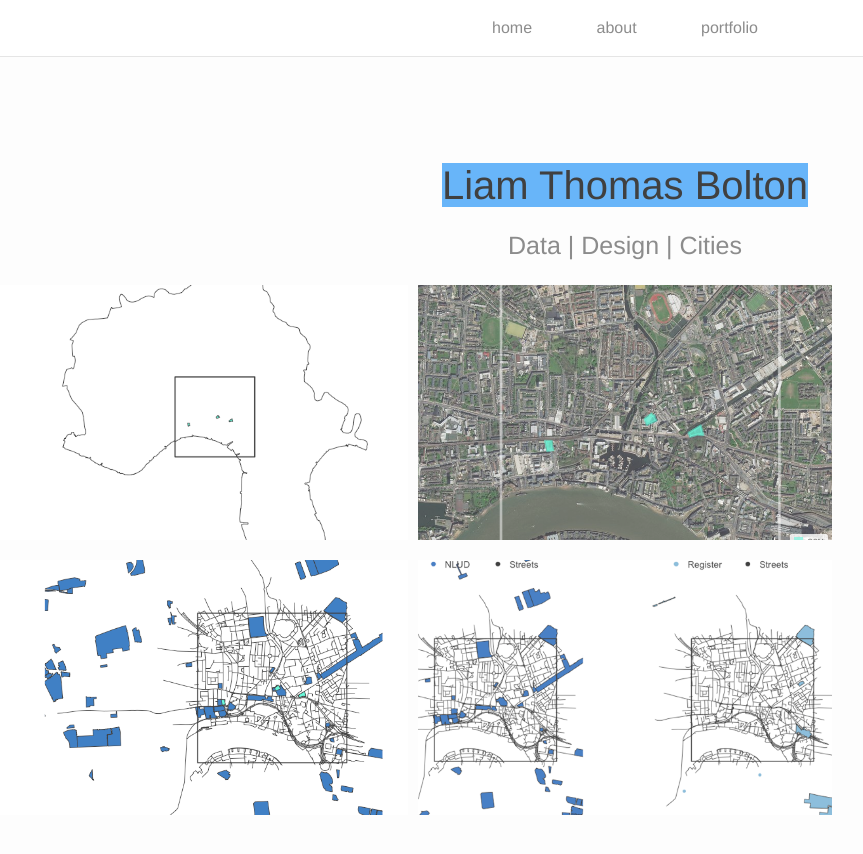
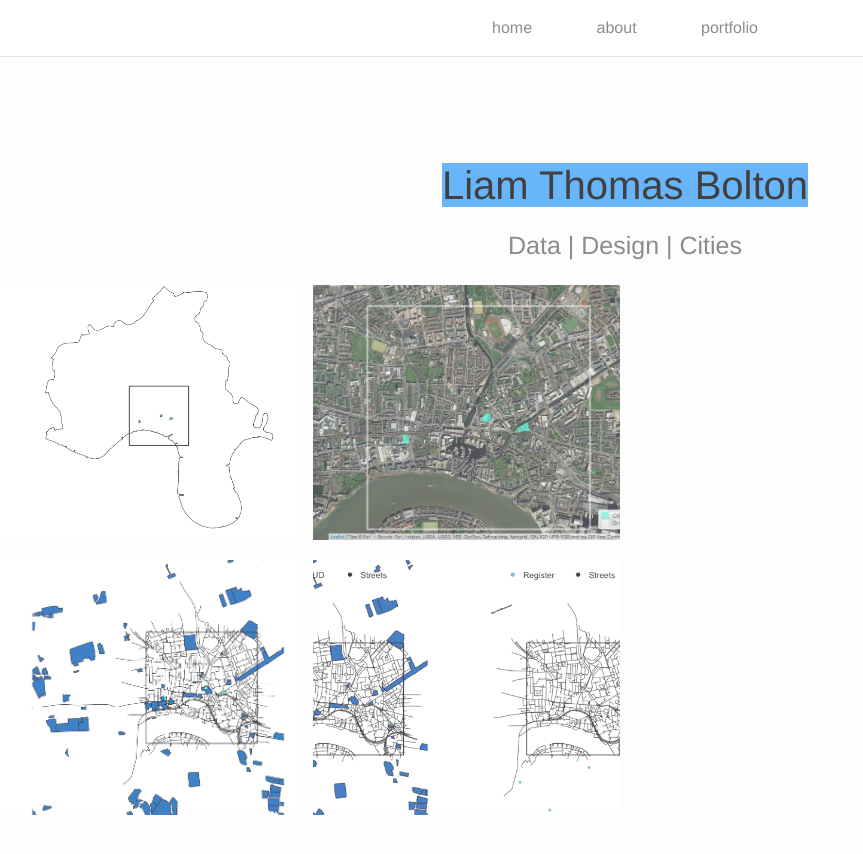
Before and after one commit to lbuk/portfolio-website, a Jekyll site: the page built from index.html, in a window 1280 px wide. Shown: the top 854 px of the page, without its empty margins (15-878 px from the left). Built offline with Jekyll 4.4.1, drawn with Linux system fonts in a browser that asks for light colours; nearby versions of some CDN libraries; the list of posts is cut into pages by our own code.

Commit message:
Update _layout.scss

```diff
--- a/_sass/_layout.scss
+++ b/_sass/_layout.scss
@@ -253,7 +253,7 @@ padding: $img_spacing;
 float: right;
 }
 .one {
-width:33.33%;
+width:25%;
 }
 .two {
 width: 66.66%;
```
